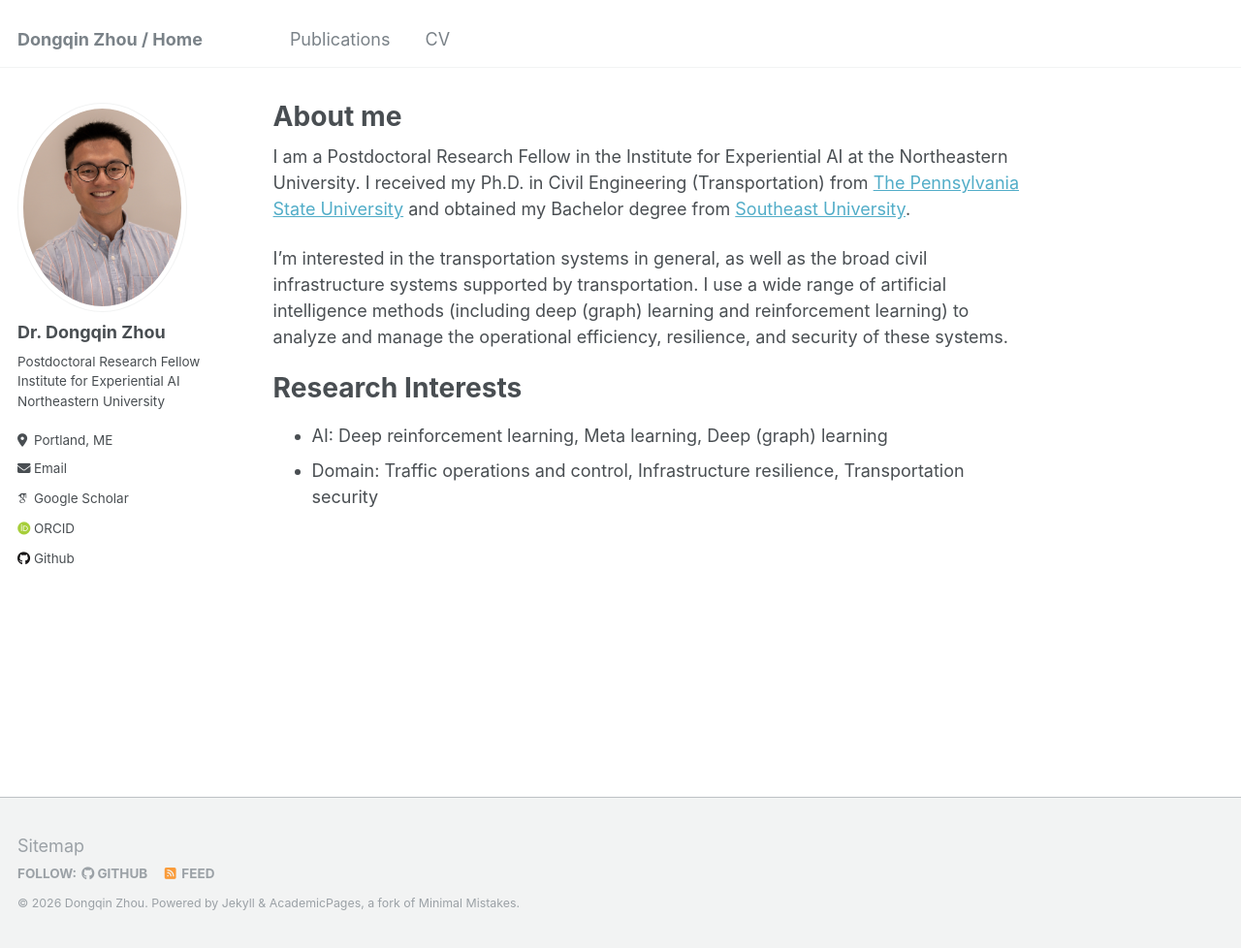
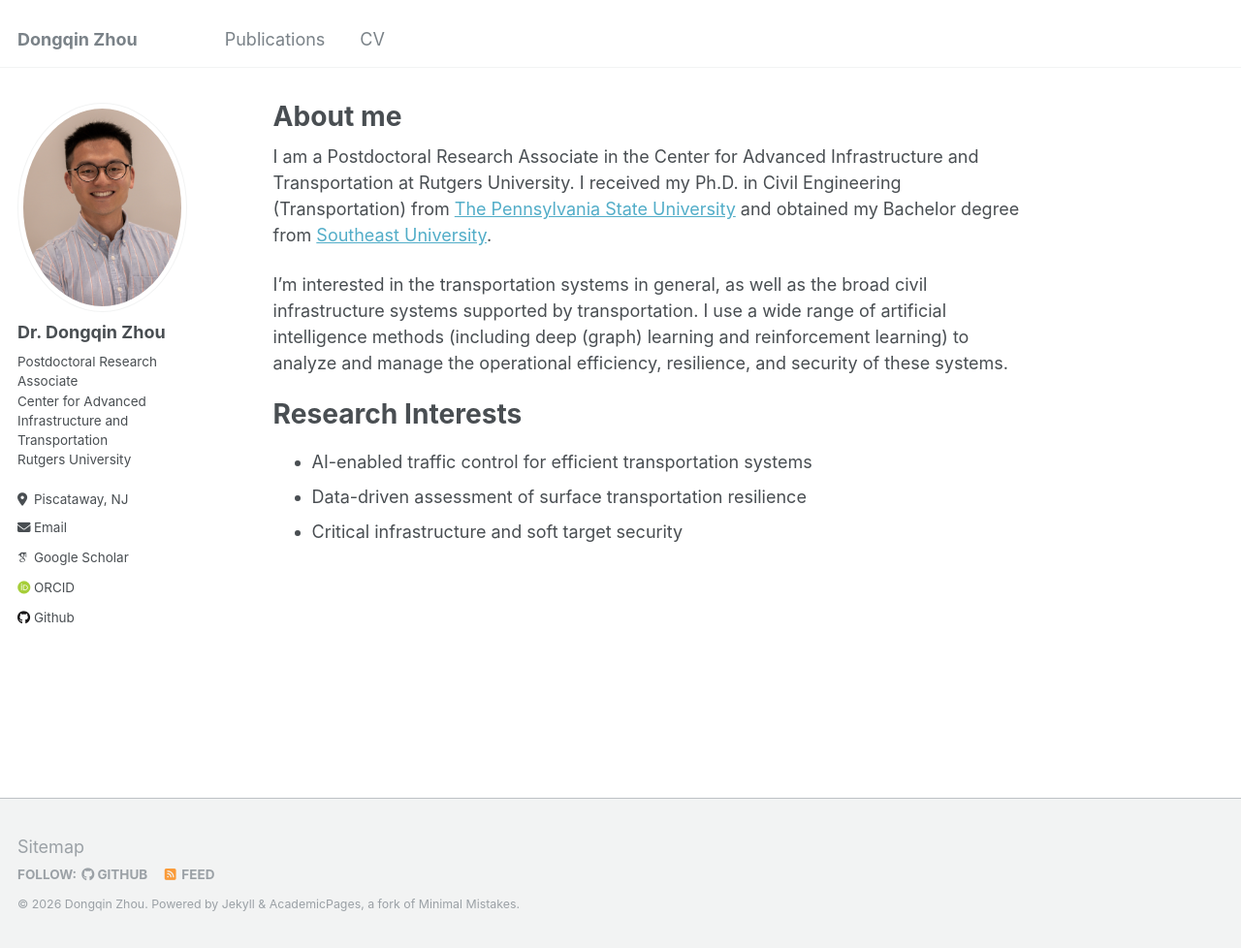
Before and after one commit to DongqinZhou/dongqinzhou.github.io, a Jekyll site: the page built from _pages/about.md, in a window 1280 px wide and 978 px high. Shown: the whole window at 97% size. Built offline with Jekyll 4.4.1, drawn with Linux system fonts in a browser that asks for light colours; some web fonts are replaced.

Commit message:
update with new job

```diff
--- a/_config.yml
+++ b/_config.yml
@@ -8,7 +8,7 @@
 
 # Basic Site Settings
 locale                   : "en-US"
-title                    : "Dongqin Zhou / Home"
+title                    : "Dongqin Zhou"
 title_separator          : "-"
 name                     : &name "Dongqin Zhou"
 description              : &description "Postdoc Research Fellow"
@@ -25,13 +25,13 @@ author:
   name             : "Dr. Dongqin Zhou"
   pronouns         : # example: "she/her"
   bio              : |
-    Postdoctoral Research Fellow <br>
-    Institute for Experiential AI <br>
-    Northeastern University <br>
-  location         : "Portland, ME"
+    Postdoctoral Research Associate <br>
+    Center for Advanced Infrastructure and Transportation <br>
+    Rutgers University <br>
+  location         : "Piscataway, NJ"
   employer         :
   uri              : # URL
-  email            : "d.zhou@northeastern.edu"
+  email            : "dongqin.zhou@rutgers.edu"
 
   # Academic websites
   arxiv            : # URL - Update with the correct link to your profile
--- a/_pages/about.md
+++ b/_pages/about.md
@@ -7,11 +7,12 @@ redirect_from:
   - /about.html
 ---
 
-I am a Postdoctoral Research Fellow in the Institute for Experiential AI at the Northeastern University. I received my Ph.D. in Civil Engineering (Transportation) from [The Pennsylvania State University](https://www.psu.edu/) and obtained my Bachelor degree from [Southeast University](https://www.seu.edu.cn/english/).
+I am a Postdoctoral Research Associate in the Center for Advanced Infrastructure and Transportation at Rutgers University. I received my Ph.D. in Civil Engineering (Transportation) from [The Pennsylvania State University](https://www.psu.edu/) and obtained my Bachelor degree from [Southeast University](https://www.seu.edu.cn/english/).
 
 I'm interested in the transportation systems in general, as well as the broad civil infrastructure systems supported by transportation. I use a wide range of artificial intelligence methods (including deep (graph) learning and reinforcement learning) to analyze and manage the operational efficiency, resilience, and security of these systems.
 
 Research Interests
 ======
-* AI: Deep reinforcement learning, Meta learning, Deep (graph) learning
-* Domain: Traffic operations and control, Infrastructure resilience, Transportation security
+* AI-enabled traffic control for efficient transportation systems
+* Data-driven assessment of surface transportation resilience
+* Critical infrastructure and soft target security
```
Also changed, not shown: _pages/cv.md (+2 -1 lines).
